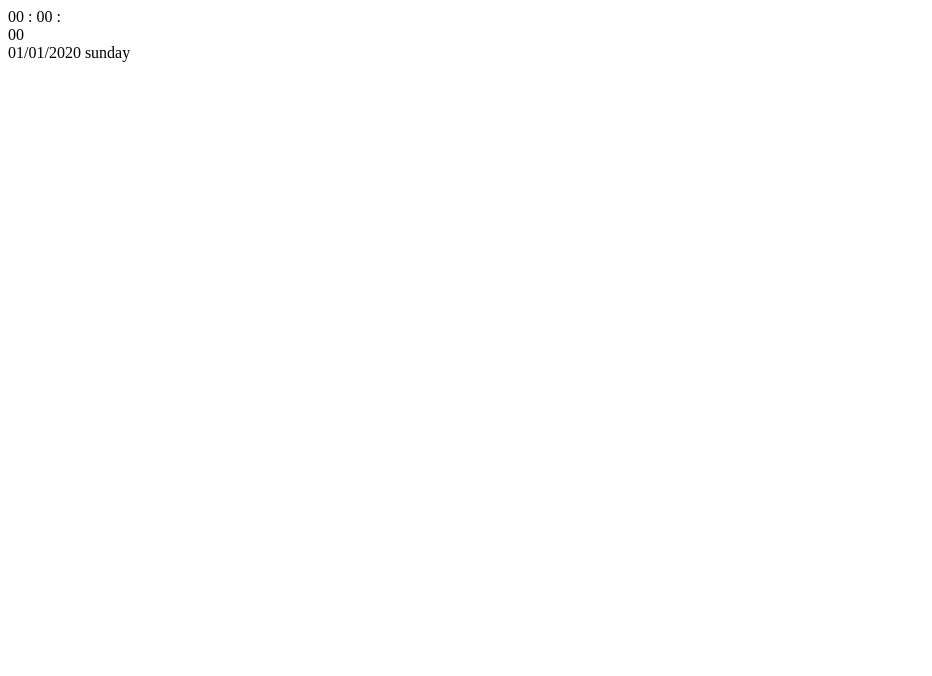
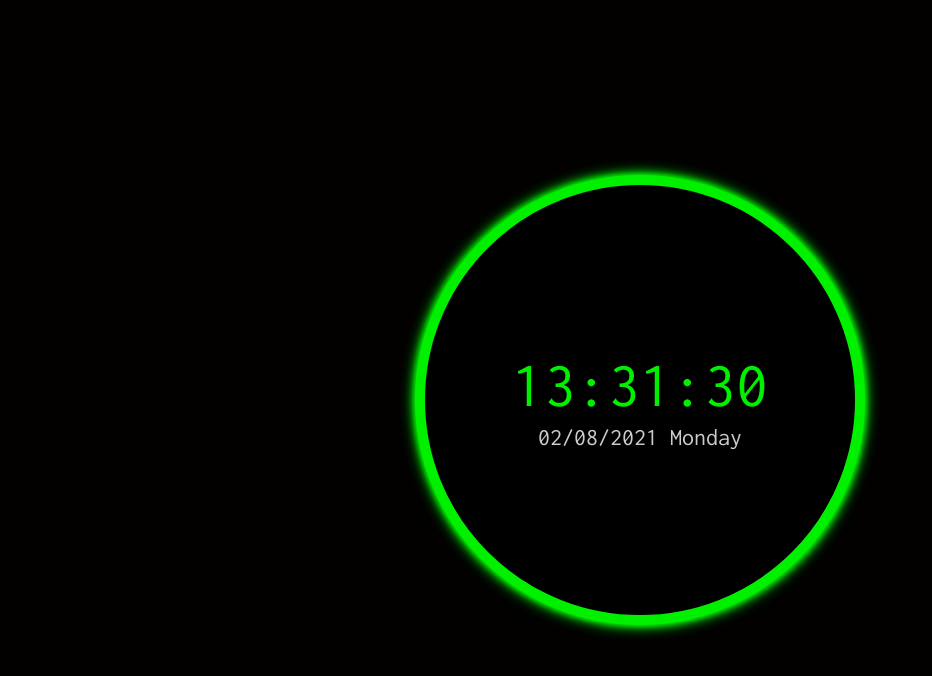
Before and after one commit to thedebid/VanillaJSProjects, a plain HTML site: page digital-clock/index.html in a window 1280 px wide. Shown: the whole page, without its empty margins (0-932 px from the left). Drawn offline with Linux system fonts and the light colour scheme.

Commit message:
Digital Clock Added

```diff
--- a/digital-clock/index.html
+++ b/digital-clock/index.html
@@ -4,21 +4,26 @@
     <meta charset="UTF-8" />
     <meta http-equiv="X-UA-Compatible" content="IE=edge" />
     <meta name="viewport" content="width=device-width, initial-scale=1.0" />
-    <title>DIgital Clock</title>
+    <title>Digital Clock</title>
+    <link rel="preconnect" href="https://fonts.gstatic.com" />
+    <link
+      href="https://fonts.googleapis.com/css2?family=Inconsolata&display=swap"
+      rel="stylesheet"
+    />
+    <link rel="stylesheet" href="./style.css" />
   </head>
   <body>
     <div class="container">
       <div class="time">
-        <span id="hour">00</span>
-        <span id="blink-colon">:</span>
-        <span id="minute">00</span>
-        <span id="blink-colon">:</span>
-        <div id="second">00</div>
+        <span id="hour">00</span><span class="blink-colon">:</span
+        ><span id="minute">00</span><span class="blink-colon">:</span
+        ><span id="second">00</span>
       </div>
       <div class="date-container">
         <span id="date">01/01/2020</span>
-        <span id="day">sunday</span>
+        <span id="day">Sunday</span>
       </div>
     </div>
   </body>
+  <script src="script.js"></script>
 </html>
--- /dev/null
+++ b/digital-clock/script.js
@@ -0,0 +1,60 @@
+window.onload = function () {
+  setInterval(updateTime, 1000);
+};
+updateTime = () => {
+  const hourEL = document.querySelector("#hour");
+  const minuteEL = document.querySelector("#minute");
+  const secondEL = document.querySelector("#second");
+
+  let d = new Date();
+  let hours = d.getHours();
+  let minutes = d.getMinutes();
+  let seconds = d.getSeconds();
+
+  if (hours >= 0 && hours <= 9) hours = "0" + hours;
+  if (minutes >= 0 && minutes <= 9) minutes = "0" + minutes;
+  if (seconds >= 0 && seconds <= 9) seconds = "0" + seconds;
+
+  hourEL.innerHTML = hours;
+  minuteEL.innerHTML = minutes;
+  secondEL.innerHTML = seconds;
+
+  const dateEL = document.querySelector("#date");
+  let date = d.getDate();
+  let month = d.getMonth() + 1;
+  let year = d.getFullYear();
+
+  if (date >= 0 && date <= 9) date = "0" + date;
+  if (month >= 0 && month <= 9) month = "0" + month;
+  if (year >= 0 && year <= 9) year = "0" + year;
+
+  dateEL.innerHTML = date + "/" + month + "/" + year;
+
+  const dayEL = document.querySelector("#day");
+  let daynumber = d.getDay(),
+    day = "";
+  switch (daynumber) {
+    case 0:
+      day = "Sunday";
+      break;
+    case 1:
+      day = "Monday";
+      break;
+    case 2:
+      day = "Tuesday";
+      break;
+    case 3:
+      day = "Wednesday";
+      break;
+    case 4:
+      day = "Thursday";
+      break;
+    case 5:
+      day = "Friday";
+      break;
+    case 6:
+      day = "Saturday";
+      break;
+  }
+  dayEL.innerHTML = day;
+};
--- a/digital-clock/style.css
+++ b/digital-clock/style.css
@@ -0,0 +1,51 @@
+* {
+  margin: 0;
+  padding: 0;
+  box-sizing: border-box;
+}
+
+body {
+  font-family: "Inconsolata", monospace;
+  display: flex;
+  align-items: center;
+  justify-content: center;
+  height: 100vh;
+  background-color: #020100;
+}
+.container {
+  border: 10px solid rgb(0, 240, 0);
+  width: 450px;
+  height: 450px;
+  display: flex;
+  justify-content: center;
+  align-items: center;
+  flex-direction: column;
+  color: #fff;
+  font-size: 32px;
+  border-radius: 50%;
+  background: rgb(0, 0, 0);
+  box-shadow: 0 0 5px rgb(0, 240, 0), 0 0 10px rgb(0, 240, 0),
+    0 0 15px rgb(0, 240, 0);
+}
+.time {
+  font-size: 2em;
+  color: rgb(0, 240, 0);
+}
+.blink-colon {
+  animation: blink 1s infinite linear;
+}
+@keyframes blink {
+  0%,
+  100% {
+    opacity: 1;
+  }
+  30% {
+    opacity: 0.4;
+  }
+}
+
+.date-container {
+  margin-top: 6px;
+  font-size: 24px;
+  color: rgba(255, 255, 255, 0.8);
+}
```
Also changed, not shown: digital-clock/preview.png (added), 1 other file.
